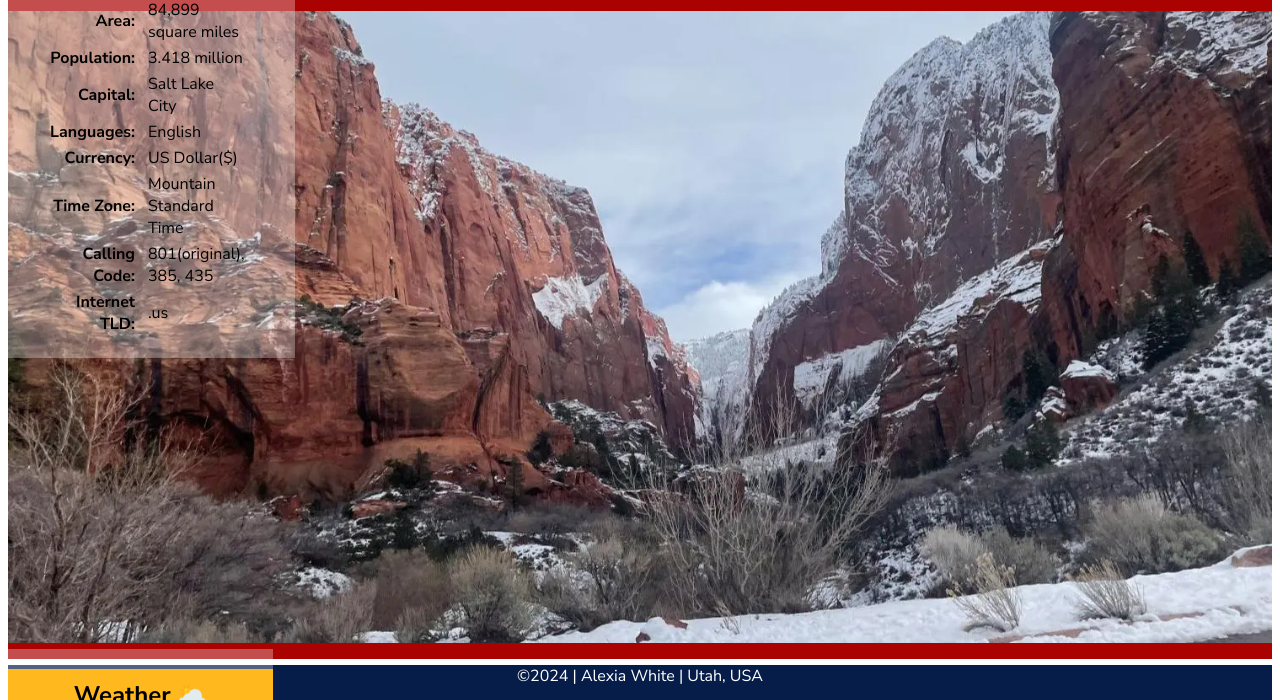
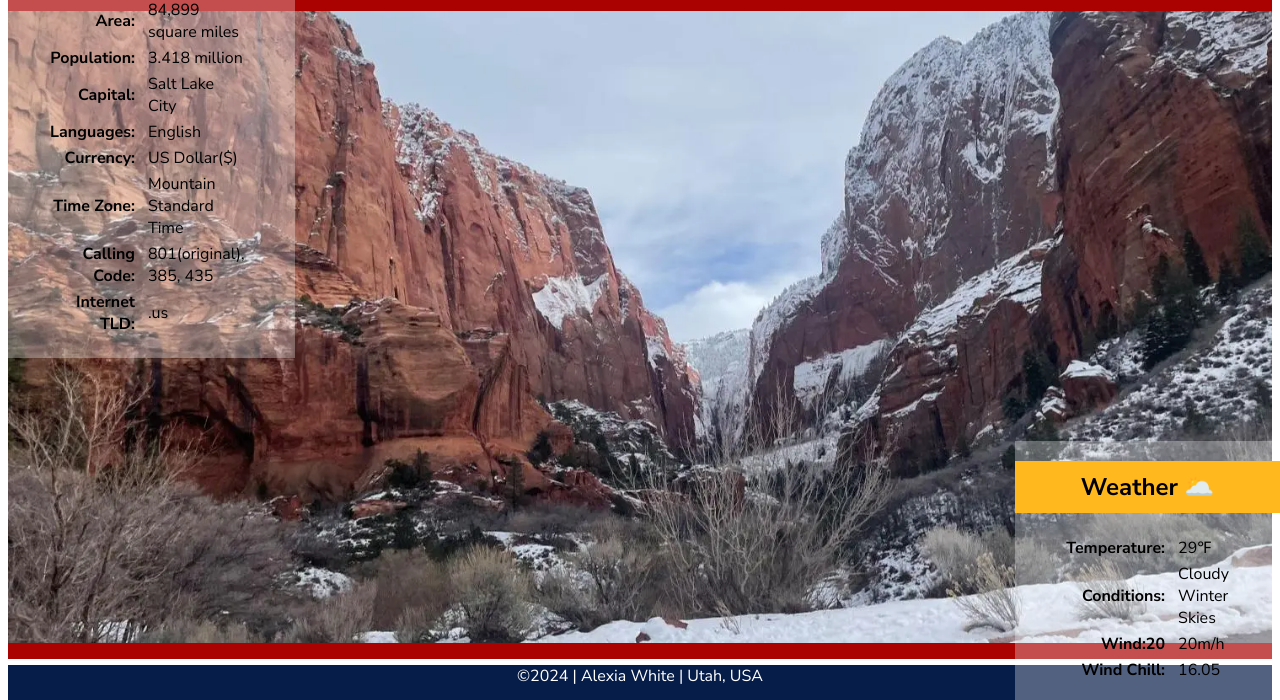
Before and after one commit to alynwhite/wdd131, a plain HTML site: page place.html in a window 1280 px wide. Shown: the part 96-796 px from the top of the page. Drawn offline with Linux system fonts and the light colour scheme; a web font is replaced by a local one.

```diff
--- a/place.html
+++ b/place.html
@@ -62,7 +62,7 @@
                 </table>
 
             </section>
-            <section>
+            <section id="sectionweather">
                 <h2 id="weather">Weather</h2>
                 <img src="images/cloudy.svg" alt="Snow Icon" id="svgimg">
                 <table>
--- a/styles/place-large.css
+++ b/styles/place-large.css
@@ -16,7 +16,15 @@
         top:0;
         left: 0;
         z-index: 2;
-        width: ;
+    }
+    #sectionweather{
+        bottom: 0;
+        right: 0;
+        z-index: 9;
+    }
+    table{
+        display: flex;
+        justify-content: center;
     }
     picture{
         position: relative;
```
